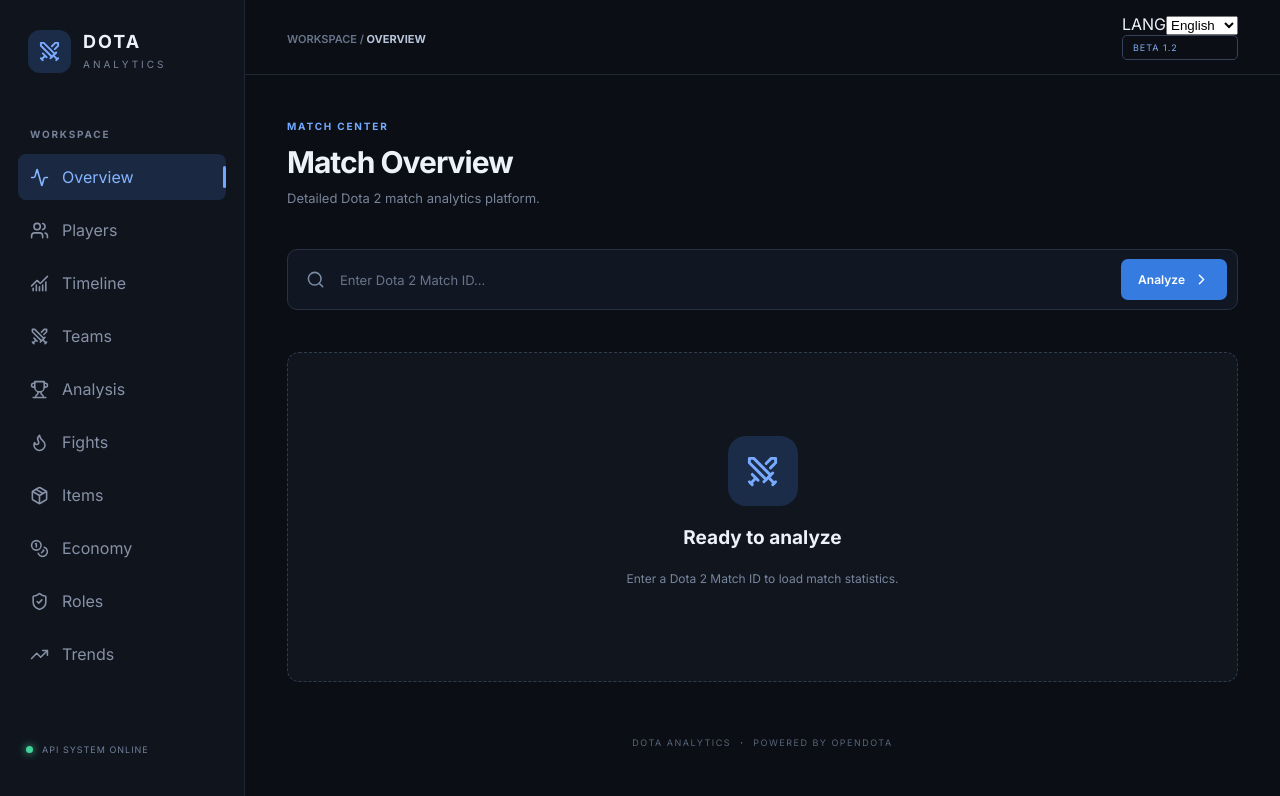
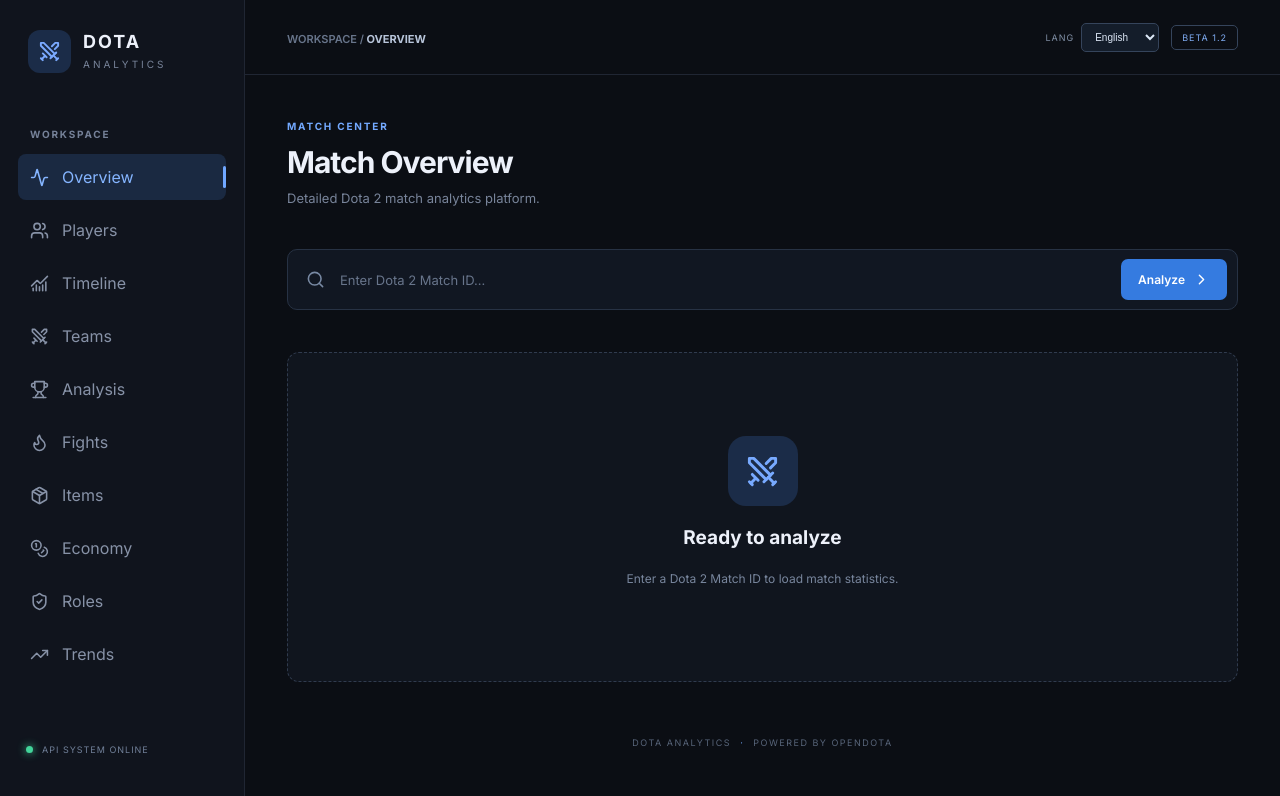
Before and after one commit to Pupulup/AnalysisBotDota2, a React (Vite) app in the folder frontend/: page / in a window 1280 px wide. Shown: the top 796 px of the page. Built offline with nearby package versions, Linux system fonts and the light colour scheme.

Commit message:
Style interface language selector

```diff
--- a/frontend/src/App.css
+++ b/frontend/src/App.css
@@ -1524,3 +1524,8 @@ footer span {
     height: 27px;
   }
 }
+
+.topbar-actions{display:flex;align-items:center;gap:12px}
+.language-switcher{display:flex;align-items:center;gap:7px;color:#8190a6;font-size:9px;letter-spacing:1px}
+.language-switcher select{background:#141d2a;border:1px solid #35445b;border-radius:5px;color:#dce7f6;padding:7px 9px;font-size:10px;cursor:pointer}
+@media(max-width:600px){.topbar-actions{gap:7px}.language-switcher span{display:none}.language-switcher select{padding:6px 7px}.version{padding:5px 7px}}
```
